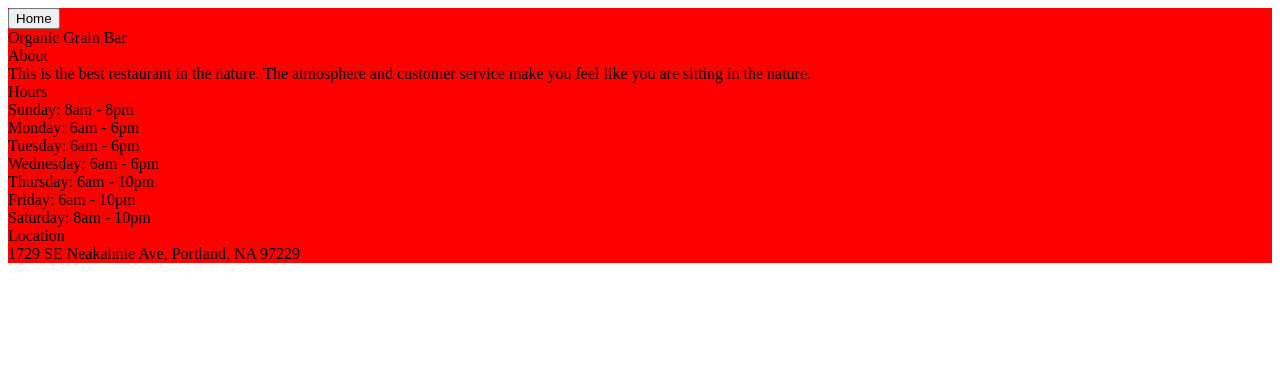
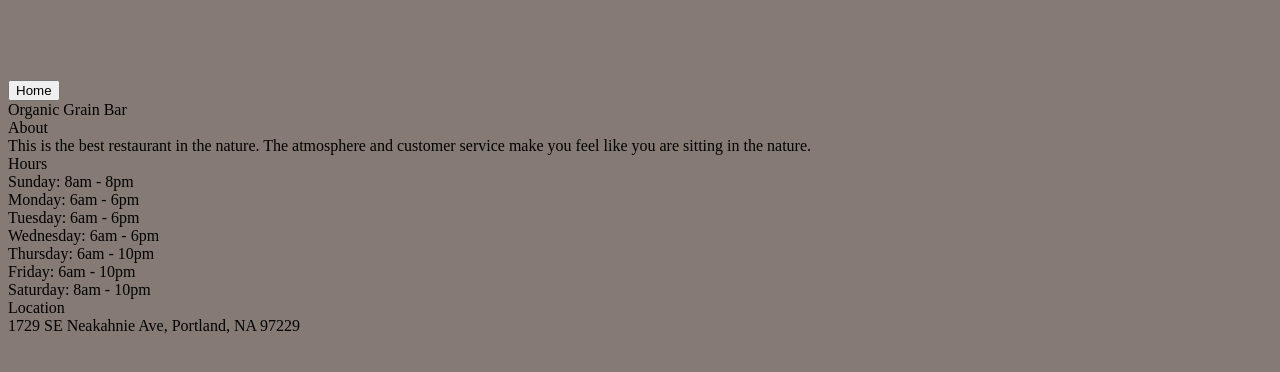
Before and after one commit to shino022/RESTAURANT-PAGE, a website built with webpack: page dist/index.html in a window 1280 px wide. Built offline with nearby package versions, Linux system fonts and the light colour scheme.

Commit message:
Write code in js

```diff
--- a/package.json
+++ b/package.json
@@ -2,7 +2,7 @@
   "name": "restaurant-page",
   "version": "1.0.0",
   "description": "",
-  "main": "index.js",
+  "private": true,
   "scripts": {
     "test": "echo \"Error: no test specified\" && exit 1"
   },
--- a/src/index.js
+++ b/src/index.js
@@ -1,3 +1,83 @@
 import './style.css';
+function createHome() {
+  const home = document.createElement('div');
+  const btn = document.createElement('button');
+  const header = document.createElement('div');
+  const hours = document.createElement('div');
+  const location = document.createElement('div');
 
-console.log("This is index.js");
+  btn.textContent = 'Home';
+  header.textContent = 'Organic Grain Bar';
+
+  home.appendChild(btn);
+  home.appendChild(header);
+  home.appendChild(createDescription());
+  home.appendChild(createHours());
+  home.appendChild(createLocation());
+
+  return home;
+}
+
+function createDescription() {
+  const description = document.createElement('div');
+  const title = document.createElement('div');
+  const content = document.createElement('div');
+
+  description.setAttribute('id', 'description');
+  description.classList.add('card');
+  title.classList.add('title');
+  content.classList.add('content');
+
+  title.textContent = 'About';
+  content.textContent = 'This is the best restaurant in the nature. The atmosphere and customer service make you feel like you are sitting in the nature.';
+
+  description.appendChild(title);
+  description.appendChild(content);
+
+  return description
+}
+
+function createHours() {
+  const hours = document.createElement('div');
+  const title = document.createElement('div');
+  const content = document.createElement('div');
+
+  hours.setAttribute('id', 'hours');
+  hours.classList.add('card');
+  title.classList.add('title');
+  content.classList.add('content');
+
+  title.textContent = 'Hours';
+  content.textContent = `Sunday: 8am - 8pm
+                         Monday: 6am - 6pm
+                         Tuesday: 6am - 6pm
+                         Wednesday: 6am - 6pm
+                         Thursday: 6am - 10pm
+                         Friday: 6am - 10pm
+                         Saturday: 8am - 10pm`;
+
+  hours.appendChild(title);
+  hours.appendChild(content);
+
+  return hours
+}
+
+function createLocation() {
+  const location = document.createElement('div');
+  const title = document.createElement('div');
+  const content = document.createElement('div');
+
+  location.setAttribute('id', 'location');
+  location.classList.add('card');
+  title.classList.add('title');
+  content.classList.add('content');
+
+  title.textContent = 'Location';
+  content.textContent = '1729 SE Neakahnie Ave, Portland, NA 97229';
+
+  location.appendChild(title);
+  location.appendChild(content);
+
+  return location
+}
+document.body.appendChild(createHome());
--- a/src/style.css
+++ b/src/style.css
@@ -1,3 +1,12 @@
-#content {
-  background-color: red;
+:root {
+  --1: #f4f2f0;
+  --2: #D7D2CE;
+  --3: #D3C0B2;
+  --4: #A99282;
+  --5: #857B74;
+  white-space: pre-line;
 }
+
+body {
+  background-color: var(--5);
+}
```
Also changed, not shown: dist/index.html, dist/main.js.
